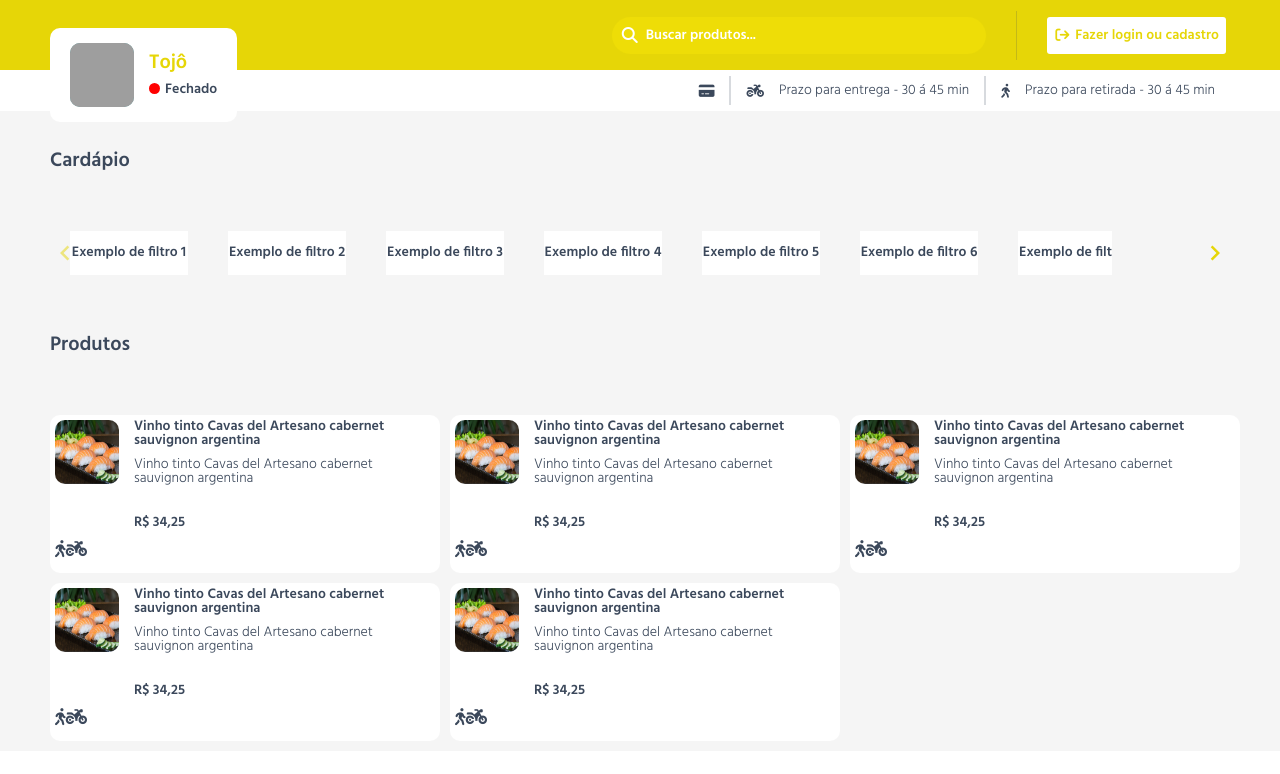
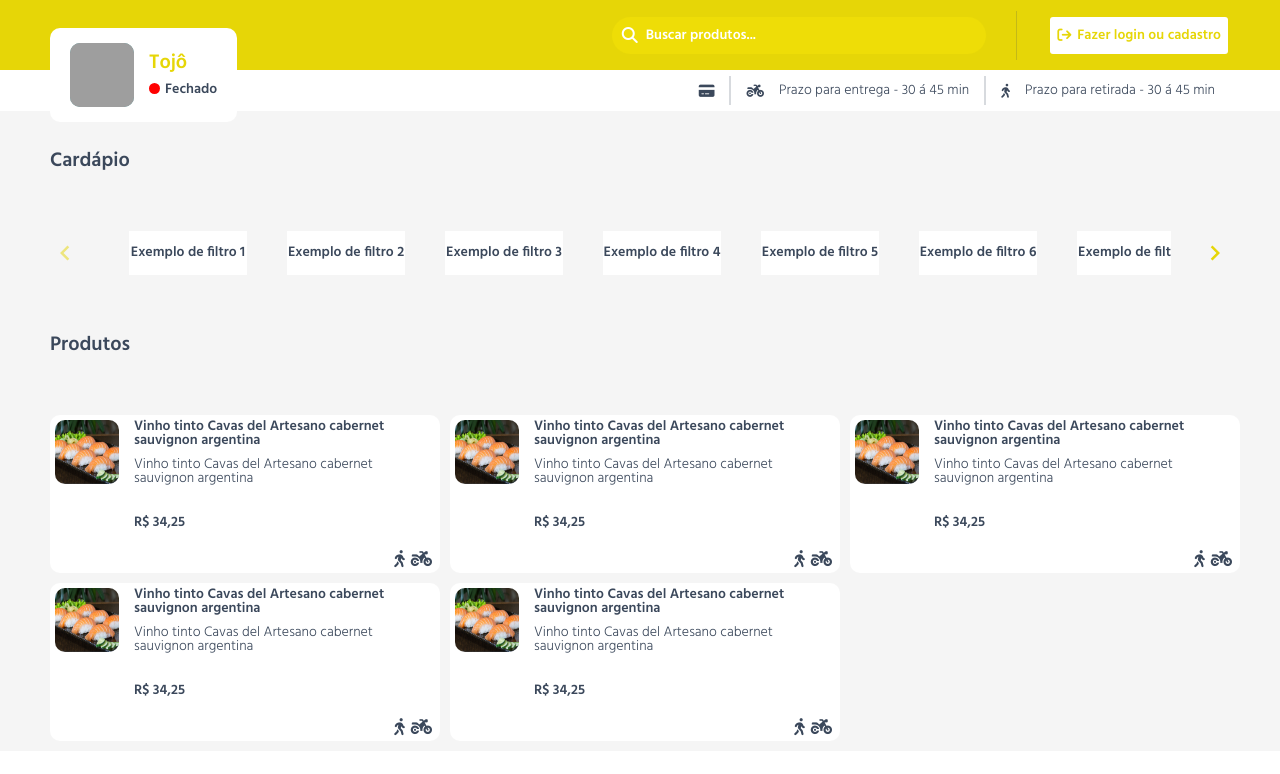
Before and after one commit to Tranivic/entregue.me-frontend, a Vue app: page / in a window 1280 px wide. Shown: the top 774 px of the page. Built offline with nearby package versions, Linux system fonts and the light colour scheme; grey boxes are pictures that could not be loaded.

Commit message:
scss bug fixed

```diff
--- a/src/components/ProductCard/_ProductCard.scss
+++ b/src/components/ProductCard/_ProductCard.scss
@@ -38,6 +38,9 @@
     padding-top: 1rem;
     .card-icons {
       font-size: 1.7rem;
+      i{
+        margin: 0 .3rem;
+      }
     }
   }
   &:hover {
--- a/src/scss/setup/_mixins.scss
+++ b/src/scss/setup/_mixins.scss
@@ -3,9 +3,11 @@
   @if $position == center{
     display: flex;
     align-items: $position;
+    justify-content: $position;
   } @else{
     display: flex;
-    justify-content: 'flex-'$position;
+    justify-content: flex-+$position;
+    align-items: flex-+$position;
   }
 }
 
```
